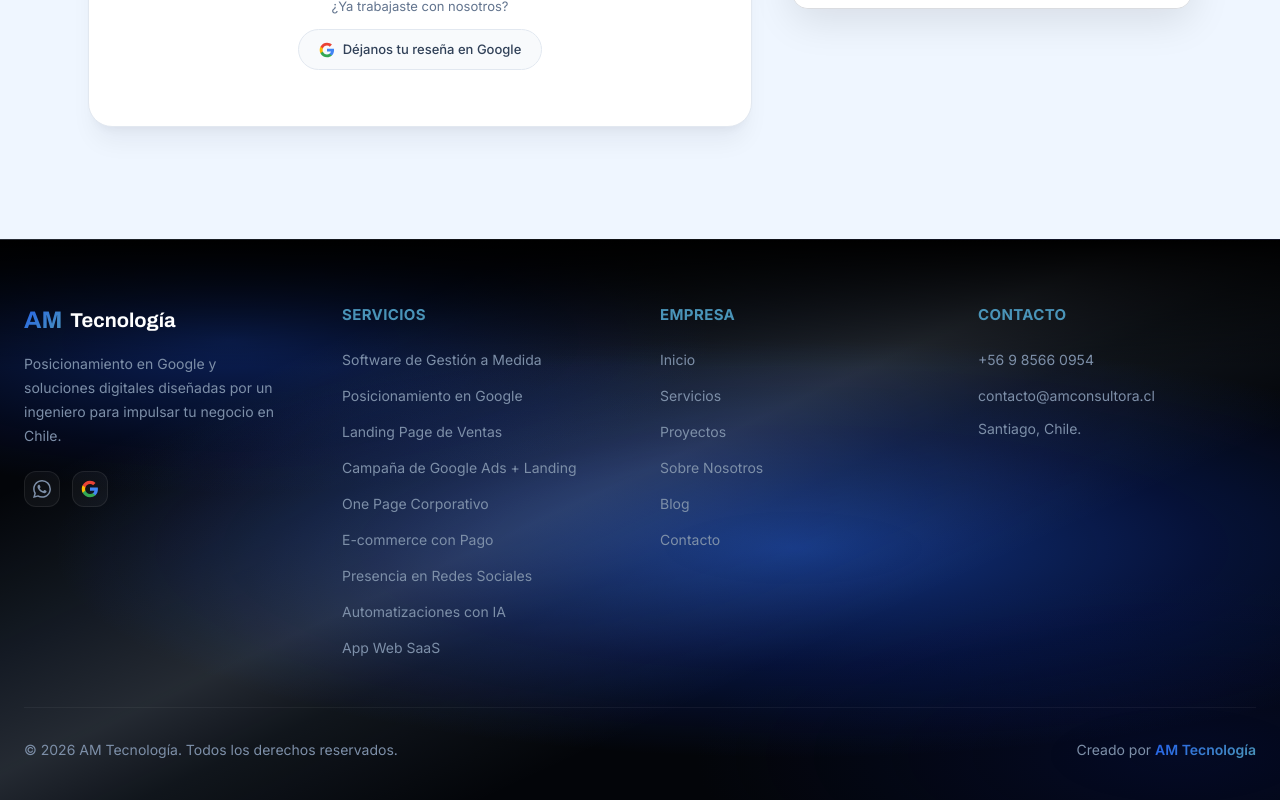
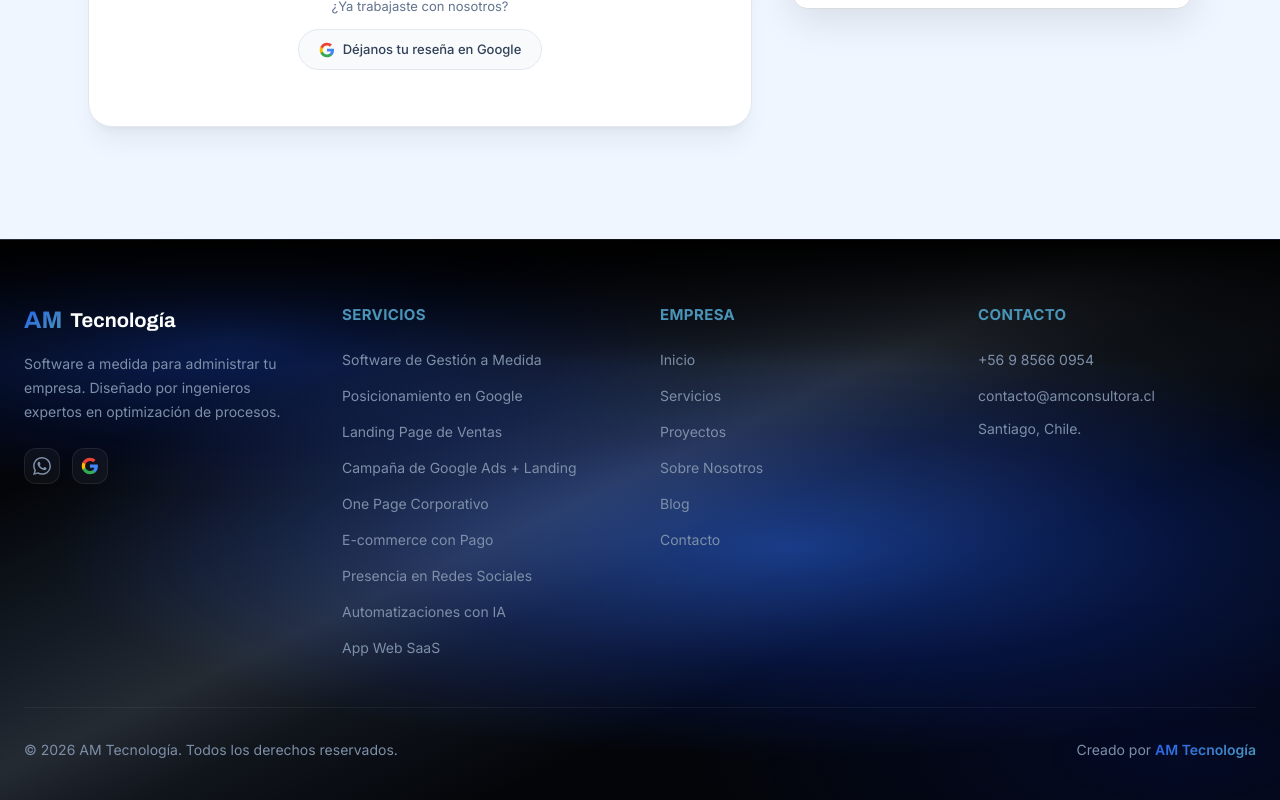
Before and after one commit to micajaproyectos/am-tecnologia, a Next.js app: page / in a window 1280 px wide. Shown: the part 5436-6236 px from the top of the page. Built offline with nearby package versions, Linux system fonts and the light colour scheme.

Commit message:
mejoras en footer

```diff
--- a/components/Footer.tsx
+++ b/components/Footer.tsx
@@ -33,8 +33,7 @@ export default function Footer() {
               <span className="font-display font-bold text-xl text-white">Tecnología</span>
             </a>
             <p className="text-am-muted text-sm leading-[1.7] max-w-[260px]">
-              Posicionamiento en Google y soluciones digitales diseñadas por
-              un ingeniero para impulsar tu negocio en Chile.
+              Software a medida para administrar tu empresa. Diseñado por ingenieros expertos en optimización de procesos.
             </p>
             {/* Social */}
             <div className="flex gap-3 mt-6">
```
